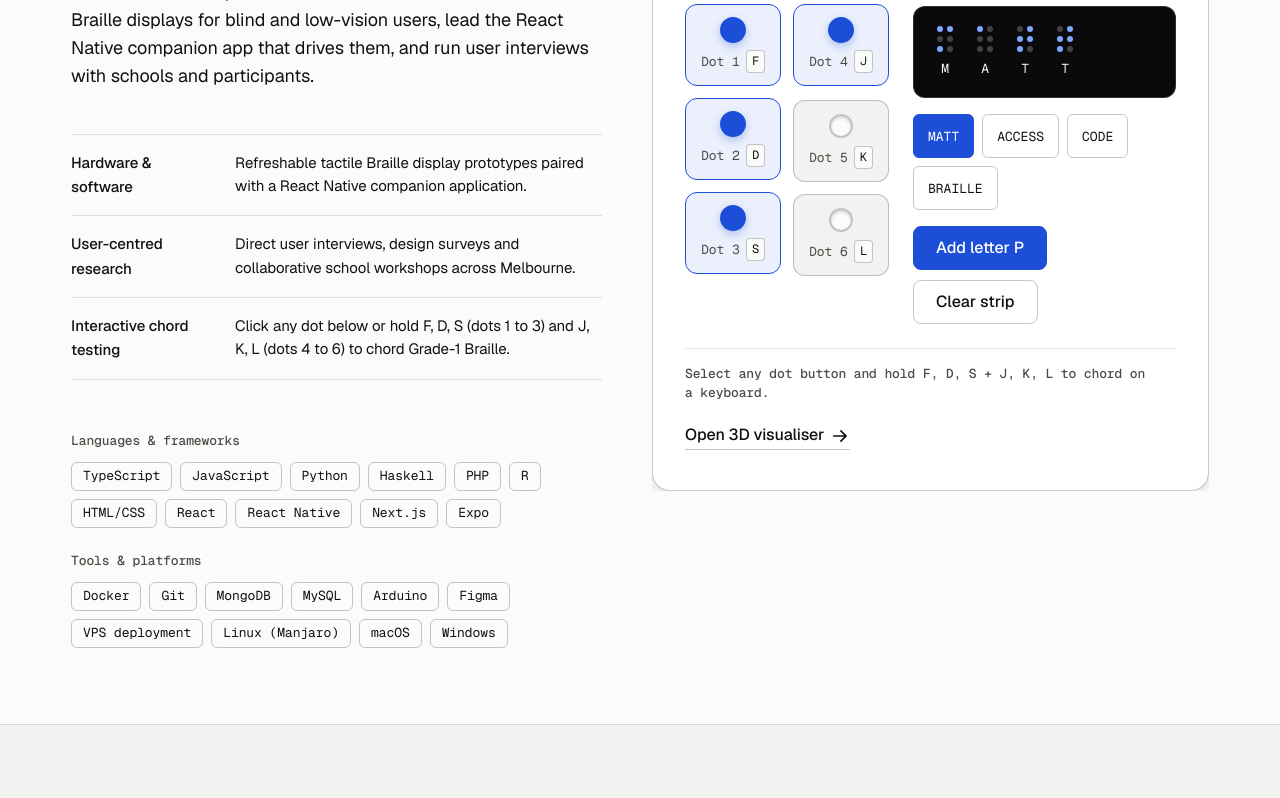
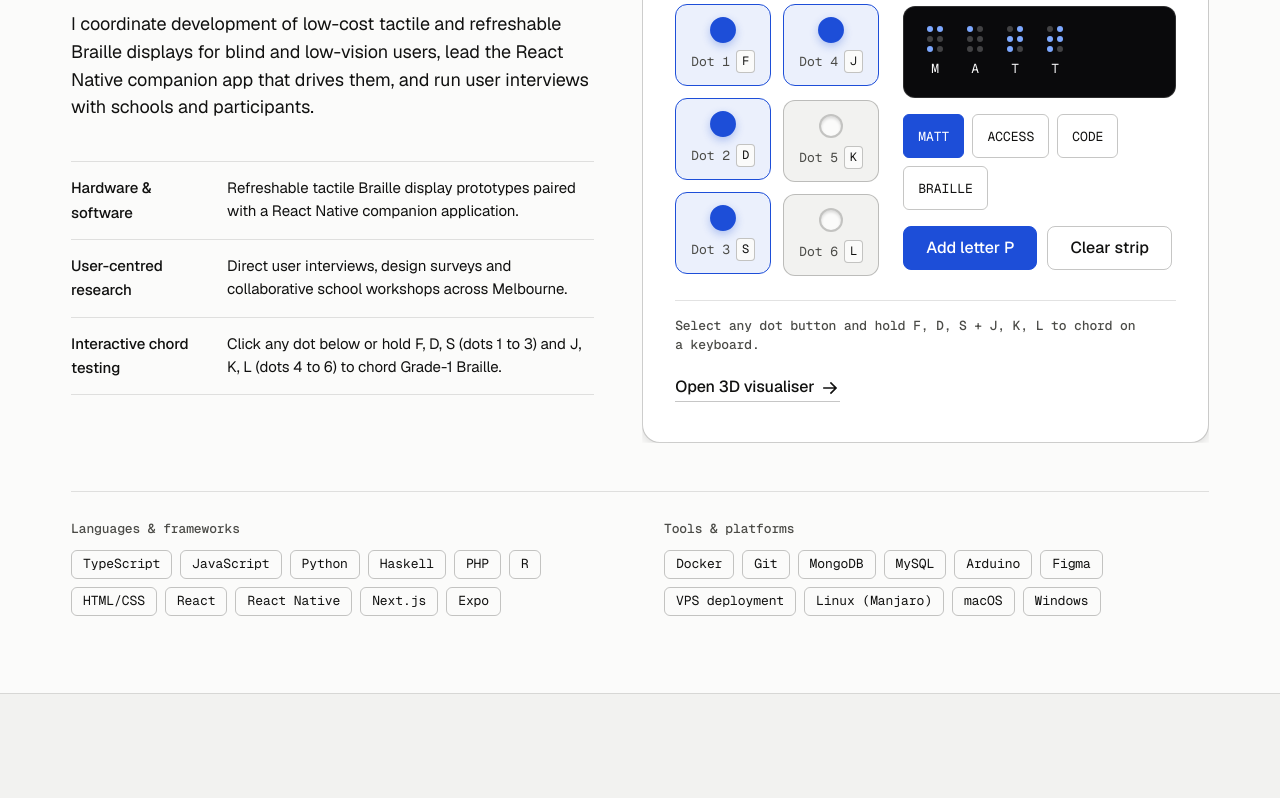
Before and after one commit to pjrus/p-jain-dev, a SvelteKit app: page / in a window 1280 px wide. Shown: the part 4380-5178 px from the top of the page. Built offline with nearby package versions, Linux system fonts and the light colour scheme.

Commit message:
style(tactile): move tech stack to balanced 2-column row below Braille workbench to eliminate vertical dead space

```diff
--- a/src/routes/+page.svelte
+++ b/src/routes/+page.svelte
@@ -391,7 +391,8 @@
 
 <!-- ACT 4: Assistive Hardware, Signature Interactive Braille Workbench & Stack -->
 <section class="tactile section" id="tactile" data-sc-act="flow" aria-labelledby="tactile-title">
-  <div class="wrap tactile-grid">
+  <div class="wrap tactile-shell">
+    <div class="tactile-grid">
       <div class="tactile-info">
         <div class="section-heading">
           <div class="section-heading-grid">
@@ -408,6 +409,12 @@
             </div>
           {/each}
         </dl>
+      </div>
+
+      <div class="tactile-bench-wrap" data-sc-reveal="up" data-sc-reveal-at="0.04 0.28">
+        <BrailleWorkbench />
+      </div>
+    </div>
 
     <div class="stack-spec">
       {#each stack as group}
@@ -418,11 +425,6 @@
           </ul>
         </div>
       {/each}
-      </div>
-    </div>
-
-    <div class="tactile-bench-wrap" data-sc-reveal="up" data-sc-reveal-at="0.04 0.28">
-      <BrailleWorkbench />
     </div>
   </div>
 </section>
--- a/src/styles/stack.css
+++ b/src/styles/stack.css
@@ -8,17 +8,21 @@
   border-top: 1px solid var(--line);
 }
 
+.tactile-shell {
+  display: grid;
+  gap: clamp(32px, 4vw, 48px);
+}
+
 .tactile-grid {
   display: grid;
-  grid-template-columns: repeat(2, minmax(0, 1fr));
-  gap: 24px;
-  align-items: start;
+  grid-template-columns: minmax(0, 0.96fr) minmax(0, 1.04fr);
+  gap: clamp(28px, 4vw, 48px);
+  align-items: center;
 }
 
 .tactile-info {
   display: grid;
-  gap: 28px;
-  padding-right: clamp(0px, 2vw, 32px);
+  gap: 24px;
 }
 
 .tactile-info .section-heading {
@@ -36,9 +40,9 @@
 
 .pillar-row {
   display: grid;
-  grid-template-columns: minmax(9rem, 0.36fr) minmax(0, 1fr);
+  grid-template-columns: minmax(8.5rem, 0.34fr) minmax(0, 1fr);
   gap: 8px 20px;
-  padding-block: 16px;
+  padding-block: 14px;
   border-bottom: 1px solid var(--line);
 }
 
@@ -52,18 +56,21 @@
   margin: 0;
   color: var(--ink);
   font-size: var(--t-small);
-  line-height: 1.56;
+  line-height: 1.54;
 }
 
 .stack-spec {
   display: grid;
-  gap: 24px;
-  padding-top: 8px;
+  grid-template-columns: repeat(2, minmax(0, 1fr));
+  gap: 24px clamp(24px, 4vw, 48px);
+  padding-top: 28px;
+  border-top: 1px solid var(--line);
 }
 
 .stack-group {
   display: grid;
   gap: 12px;
+  align-content: start;
 }
 
 /* Signature Move: Tactile 6-Dot Perkins Braille Workbench */
@@ -301,9 +308,12 @@
     grid-template-columns: 1fr;
     gap: 32px;
   }
+}
 
-  .tactile-info {
-    padding-right: 0;
+@media (max-width: 720px) {
+  .stack-spec {
+    grid-template-columns: 1fr;
+    gap: 20px;
   }
 }
 
```
Lines whose indentation alone changed are shown as unchanged.
